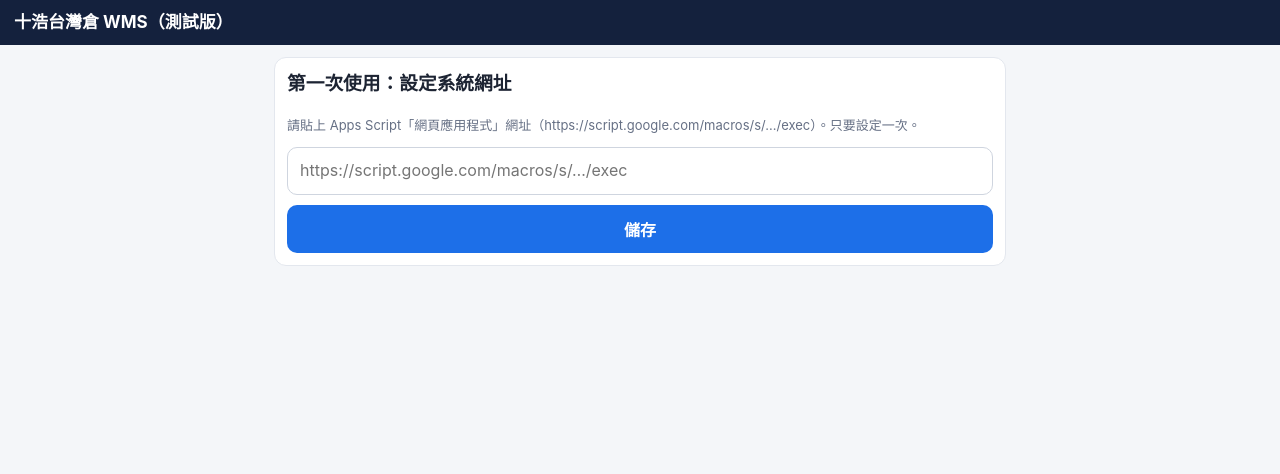
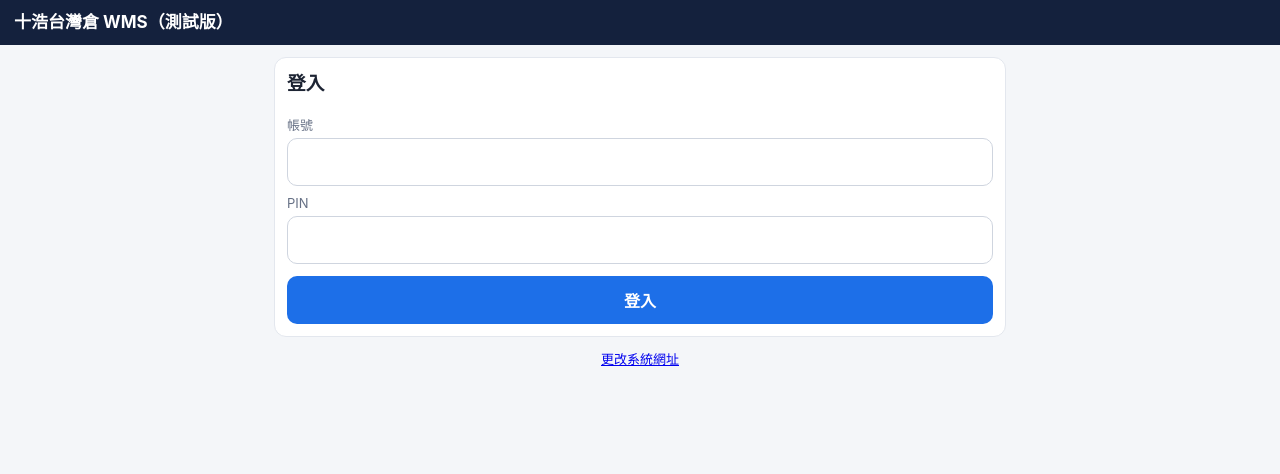
Before and after one commit to tohirojp/Tohiro, a plain HTML site: page wms-test/index.html in a window 1280 px wide. Drawn offline with Linux system fonts and the light colour scheme.

Commit message:
wms-test: set backend URL
Co-Authored-By: Claude Opus 5.5 <noreply@anthropic.com>
Claude-Session: https://claude.ai/code/session_012x3cqJBMYP5LF5PjiEvBzX

```diff
--- a/wms-test/index.html
+++ b/wms-test/index.html
@@ -87,7 +87,7 @@ td,th{padding:6px 4px;border-top:1px solid var(--line);text-align:left;vertical-
 'use strict';
 // ====== 設定 ======
 // 後端網址（Apps Script 部署後的 /exec 網址）。空白時第一次開啟會請你貼上。
-var DEFAULT_API = '';
+var DEFAULT_API = 'https://script.google.com/macros/s/AKfycbwt2SUB1iDS9VGoGOU_ds86JM44v5CPnNkLxBTbRD-Mjw2Jn4AT1LQguy1W12oPCMQ/exec';
 var LS = { api:'wms_api', tok:'wms_tok', user:'wms_user', batch:'wms_batch', carrier:'wms_carrier' };
 function lsGet(k){ try{ return localStorage.getItem(k)||''; }catch(e){ return ''; } }
 function lsSet(k,v){ try{ if(v===null) localStorage.removeItem(k); else localStorage.setItem(k,v); }catch(e){} }
```
